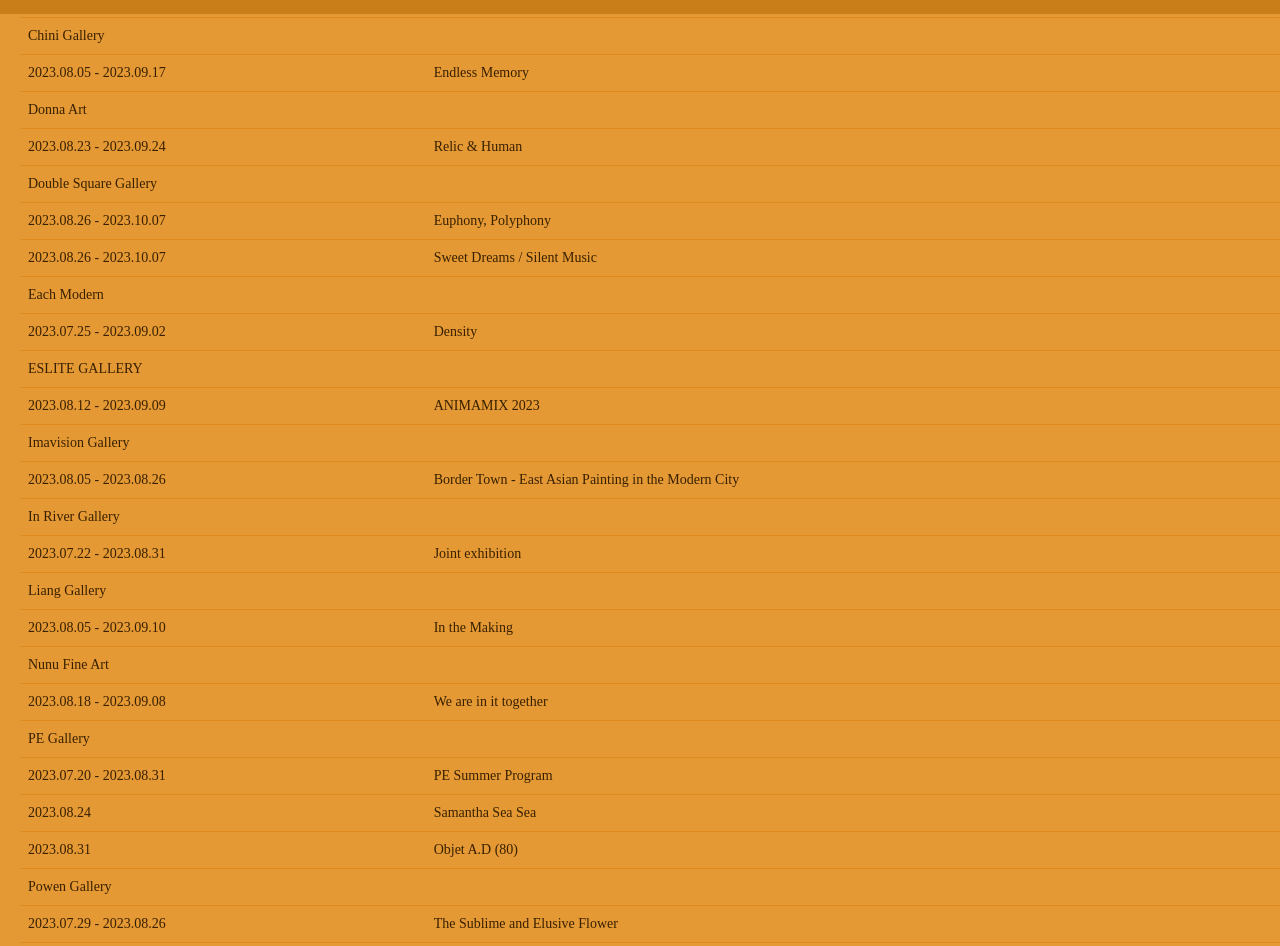
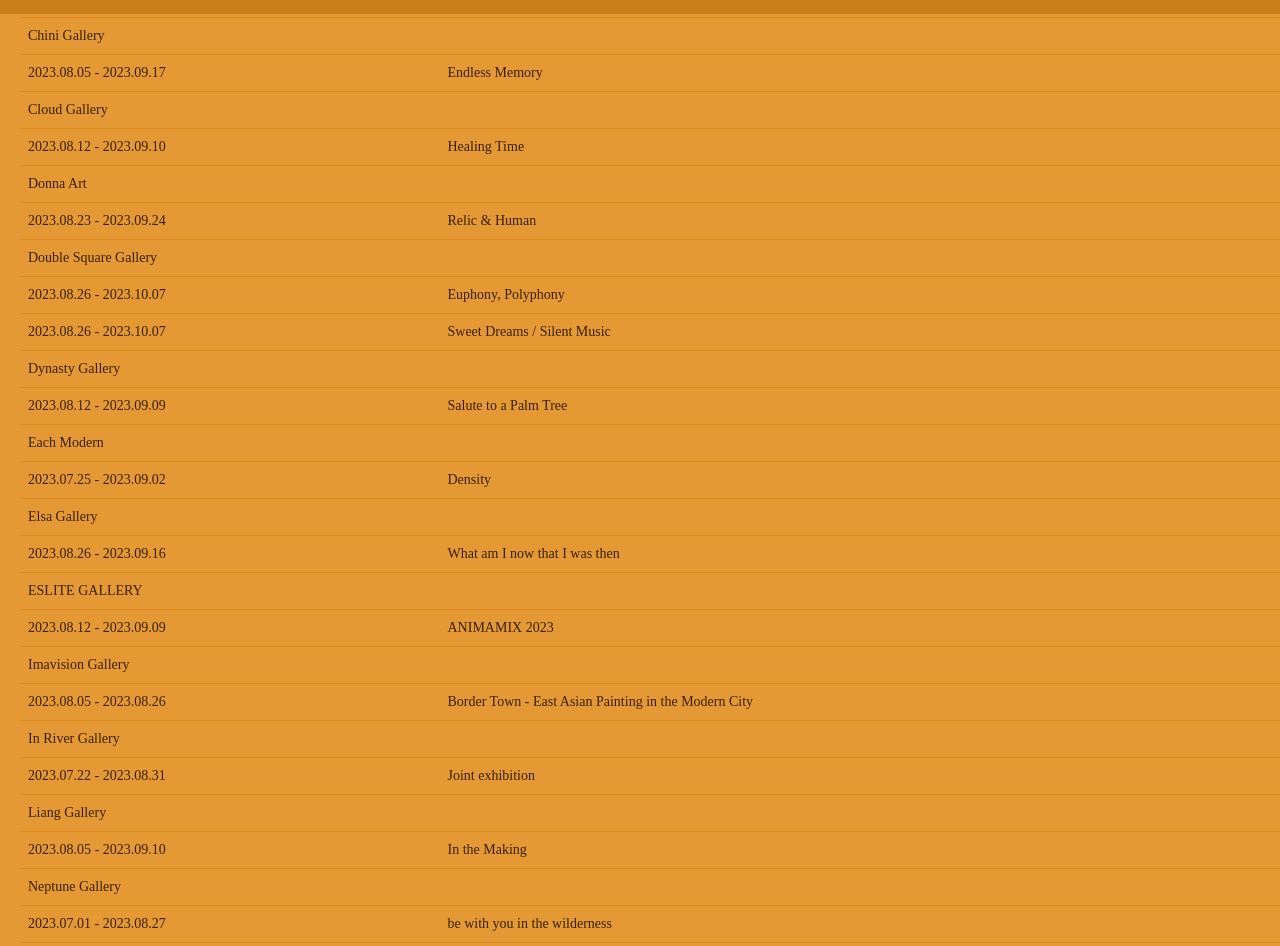
Before and after one commit to tjHsu/gallery-map, a Next.js app: page /events in a window 1280 px wide. Shown: the part 786-1732 px from the top of the page. Built offline with nearby package versions, Linux system fonts and the light colour scheme; a web font is replaced by a local one.

Commit message:
Update 23.08.ts

```diff
--- a/src/constants/Constants.ts
+++ b/src/constants/Constants.ts
@@ -926,6 +926,11 @@ export const GALLERIES = [
     website: "http://www.cloud-gallery.org/",
     isSeparator: false,
     exhibitions: [{
+      artist: "Tadakazu Maeda",
+      showName: "Healing Time",
+      date: "2023.08.12 - 2023.09.10",
+      openingDate: "2023.08.12 sat 15:00"
+    },{
       artist: "Lin Hao-Bai",
       showName: "Encounters with Light",
       date: "2023.06.24 - 2023.08.06",
@@ -1184,28 +1189,33 @@ export const GALLERIES = [
       openingHours: "tue-sat 11:00-18:00"
     }]
   },
-  // {
-  //   name: "Dynasty Gallery 朝代畫廊",
-  //   englishName: "Dynasty Gallery",
-  //   originalName: "朝代畫廊",
-  //   urlName: "Dynasty_Gallery",
-  //   website: "https://dynastyart.com",
-  //   isSeparator: false,
-  //   exhibitions: [],
-  //   locations: [{
-  //     locationName: "Dynasty Gallery Hall A",
-  //     address: "1F, No.41, Le Li Road, Taipei City 10678 Taiwan",
-  //     position: [],
-  //     gMapLink: "",
-  //     openingHours: "mon-sat 13:00-19:00"
-  //   }, {
-  //     locationName: "Dynasty Gallery Hall B",
-  //     address: "1F, No.43, Le Li Road, Taipei City 10678 Taiwan",
-  //     position: [],
-  //     gMapLink: "https://goo.gl/maps/6NUrMMrnyEGgMzsR6",
-  //     openingHours: "mon-sat 13:00-19:00"
-  //   }]
-  // },
+  {
+    name: "Dynasty Gallery 朝代畫廊",
+    englishName: "Dynasty Gallery",
+    originalName: "朝代畫廊",
+    urlName: "Dynasty_Gallery",
+    website: "https://dynastyart.com",
+    isSeparator: false,
+    exhibitions: [{
+      artist: "Pei-Chi KUO",
+      showName: "Salute to a Palm Tree",
+      date: "2023.08.12 - 2023.09.09",
+      openingDate: ""
+    }],
+    locations: [{
+      locationName: "Dynasty Gallery Hall A",
+      address: "1F, No.41, Le Li Road, Taipei City 10678 Taiwan",
+      position: [],
+      gMapLink: "",
+      openingHours: "mon-sat 13:00-19:00"
+    }, {
+      locationName: "Dynasty Gallery Hall B",
+      address: "1F, No.43, Le Li Road, Taipei City 10678 Taiwan",
+      position: [],
+      gMapLink: "https://goo.gl/maps/6NUrMMrnyEGgMzsR6",
+      openingHours: "mon-sat 13:00-19:00"
+    }]
+  },
   {
     name: "E",
     englishName: "",
@@ -1286,6 +1296,11 @@ export const GALLERIES = [
     website: "https://elsaart.com.tw/",
     isSeparator: false,
     exhibitions: [{
+      artist: "Inoha Mayumi",
+      showName: "What am I now that I was then",
+      date: "2023.08.26 - 2023.09.16",
+      openingDate: ""
+    }, {
       artist: "ABE Nyubo",
       showName: "Chromakey sculpture: How to bound",
       date: "2023.04.22 - 2023.05.20",
@@ -1835,7 +1850,7 @@ export const GALLERIES = [
     exhibitions: [{
       artist: "I Ting KUO",
       showName: "be with you in the wilderness",
-      date: "2023.07.01 - 2023.08.20",
+      date: "2023.07.01 - 2023.08.27",
       openingDate: "2023.07.08 sat 15:00"
     }, {
       artist: "Meng-Shu You",
@@ -2602,7 +2617,12 @@ export const GALLERIES = [
     urlName: "TING_TING_ART_SPACE",
     website: "https://tingtingartspace.com/",
     isSeparator: false,
-    exhibitions: [],
+    exhibitions: [{
+      artist: "Nicolás Romero",
+      showName: "Solo exhibition",
+      date: "2023.08.26 - 2023.09.29",
+      openingDate: "2023.08.26 sat 14:00-19:00"
+    },],
     locations: [{
       locationName: "",
       address: "No. 111, Tianmu E Rd, Shilin District, Taipei City, Taiwan ",
```
